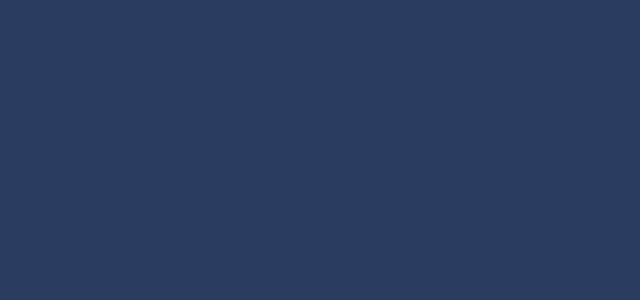
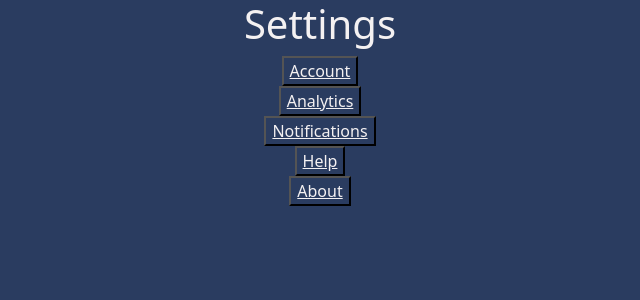
Before and after one commit to Mkamboykos/Zerbez-pwa, a React (Create React App) app: page /Settings in a window 1280 px wide. Shown: the top 300 px of the page, without its empty margins (320-960 px from the left). Built offline with nearby package versions, Linux system fonts and the light colour scheme.

Commit message:
Added Setting and sub classes

```diff
--- /dev/null
+++ b/src/About.js
@@ -0,0 +1,14 @@
+import React from 'react'
+import {Link} from 'react-router-dom'
+
+function About() {
+  return(
+      <div>
+          <h1>About</h1>
+
+
+      </div>
+  )
+}
+
+export default About;
--- /dev/null
+++ b/src/Account.js
@@ -0,0 +1,14 @@
+import React from 'react'
+import {Link} from 'react-router-dom'
+
+function Account() {
+  return(
+      <div>
+          <h1>Account</h1>
+
+
+      </div>
+  )
+}
+
+export default Account;
--- /dev/null
+++ b/src/Analytics.js
@@ -0,0 +1,14 @@
+import React from 'react'
+import {Link} from 'react-router-dom'
+
+function Analytics() {
+  return(
+      <div>
+          <h1>Analytics</h1>
+
+
+      </div>
+  )
+}
+
+export default Analytics;
--- a/src/App.js
+++ b/src/App.js
@@ -7,6 +7,12 @@ import Dashboard from './Dashboard'
 import ForgotPassword from './ForgotPassword'
 import EnterCode from './EnterCode'
 import ResetPassword from './ResetPassword'
+import Settings from './Settings'
+import Account from './Account'
+import Analytics from './Analytics'
+import Notifications from './Notifications'
+import Help from './Help'
+import About from './About'
 
 
 function App() {
@@ -20,7 +26,12 @@ function App() {
       <Route exact path="/ForgotPassword" component={ForgotPassword}/>
       <Route exact path="/EnterCode" component={EnterCode}/>
       <Route exact path="/ResetPassword" component={ResetPassword}/>
-
+      <Route exact path="/Settings" component={Settings}/>
+      <Route exact path="/Account" component={Account}/>
+      <Route exact path="/Analytics" component={Analytics}/>
+      <Route exact path="/Notifications" component={Notifications}/>
+      <Route exact path="/Help" component={Help}/>
+      <Route exact path="/About" component={About}/>
 
 
     </div>
--- /dev/null
+++ b/src/Help.js
@@ -0,0 +1,14 @@
+import React from 'react'
+import {Link} from 'react-router-dom'
+
+function Help() {
+  return(
+      <div>
+          <h1>Help</h1>
+
+
+      </div>
+  )
+}
+
+export default Help;
--- /dev/null
+++ b/src/Notifications.js
@@ -0,0 +1,14 @@
+import React from 'react'
+import {Link} from 'react-router-dom'
+
+function Notifications() {
+  return(
+      <div>
+          <h1>Notifications</h1>
+
+
+      </div>
+  )
+}
+
+export default Notifications;
--- /dev/null
+++ b/src/Settings.js
@@ -0,0 +1,23 @@
+import React from 'react'
+import {Link} from 'react-router-dom'
+
+function Settings() {
+  return(
+      <div>
+          <h1>Settings</h1>
+
+          <button className="Account_button_Settings"><Link to="/Account" className="link">Account</Link></button>
+          <br></br>
+          <button className="Analytics_button_Settings"><Link to="/Analytics" className="link">Analytics</Link></button>
+          <br></br>
+          <button className="Notifications_button_Settings"><Link to="/Notifications" className="link">Notifications</Link></button>
+          <br></br>
+          <button className="Help_button_Settings"><Link to="/Help" className="link">Help</Link></button>
+          <br></br>
+          <button className="About_button_Settings"><Link to="/About" className="link">About</Link></button>
+
+      </div>
+  )
+}
+
+export default Settings;
--- a/src/index.css
+++ b/src/index.css
@@ -39,3 +39,12 @@ h1, p{
 .continue_button_forgetPassword, .continue_button_EnterCode, .submit_button_ResetPassword{
   background-color: #E95554;
 }
+
+.Account_button_Settings,
+.Analytics_button_Settings,
+.Notifications_button_Settings,
+.Help_button_Settings,
+.About_button_Settings {
+
+  background-color: #2A3C60;
+}
```
